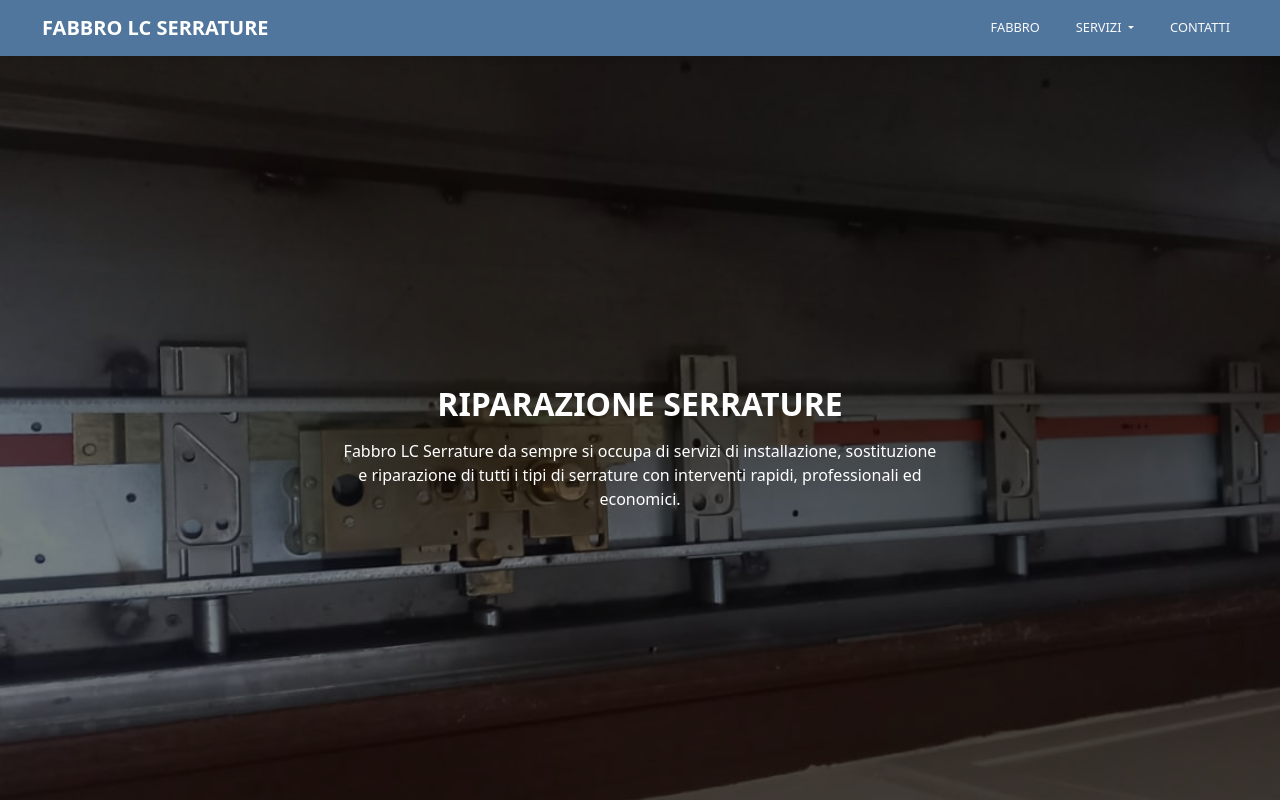
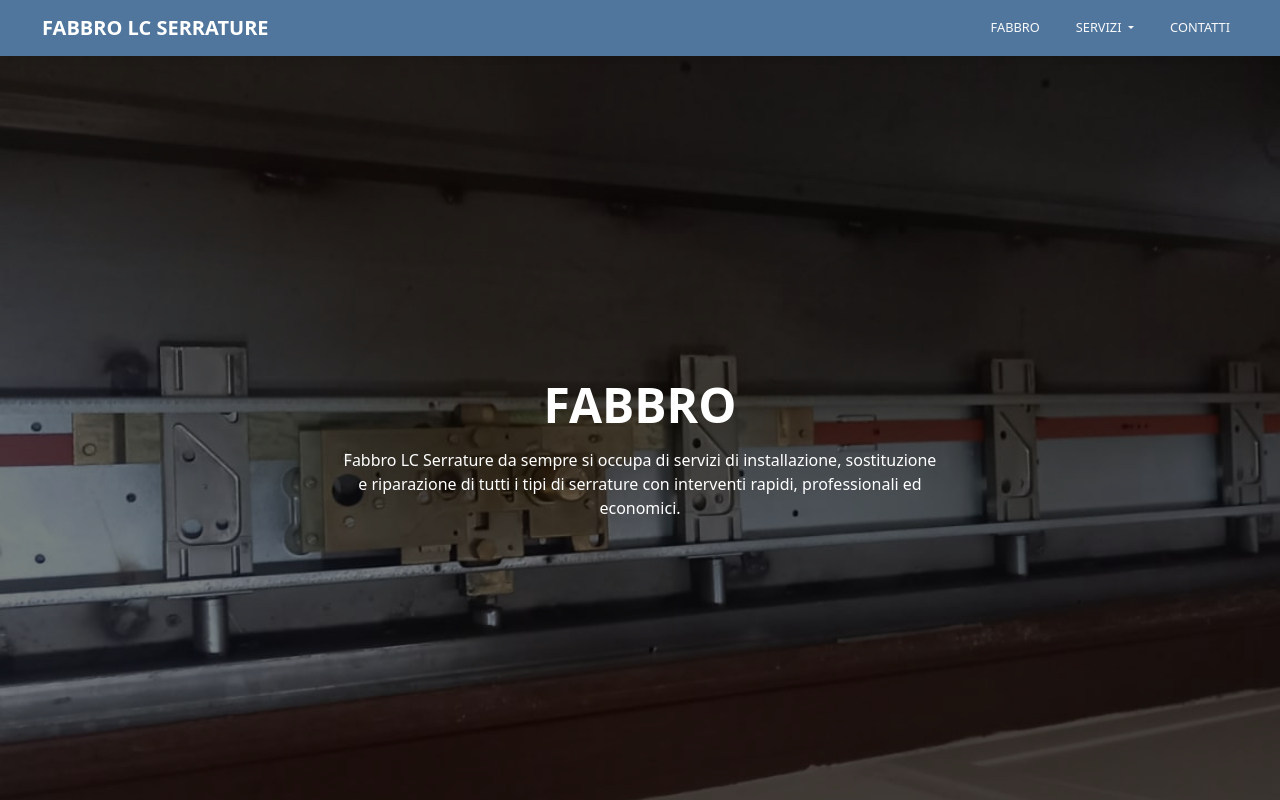
Before and after one commit to strazzullociroandrea/michelemultiservice, a plain HTML site: page index.html in a window 1280 px wide. Shown: the top 800 px of the page. Drawn offline with nearby package versions, Linux system fonts and the light colour scheme.

Commit message:
alcune modifiche

```diff
--- a/base.css
+++ b/base.css
@@ -119,7 +119,7 @@ body {
 }
 
 .hero-text h1 {
-    font-size: 2rem;
+    font-size: 3rem;
     font-weight: 700;
 }
 
--- a/index.html
+++ b/index.html
@@ -55,7 +55,7 @@
   <section class="hero">
     <div class="hero-overlay"></div>
     <div class="hero-text">
-      <h1 class="display-1 ">RIPARAZIONE SERRATURE</h1>
+      <h1 class="display-1 ">FABBRO</h1>
       <p class="">Fabbro LC Serrature da sempre si occupa di servizi di installazione,
         sostituzione e riparazione di tutti i tipi di serrature con interventi rapidi,
         professionali ed economici.</p>
```
